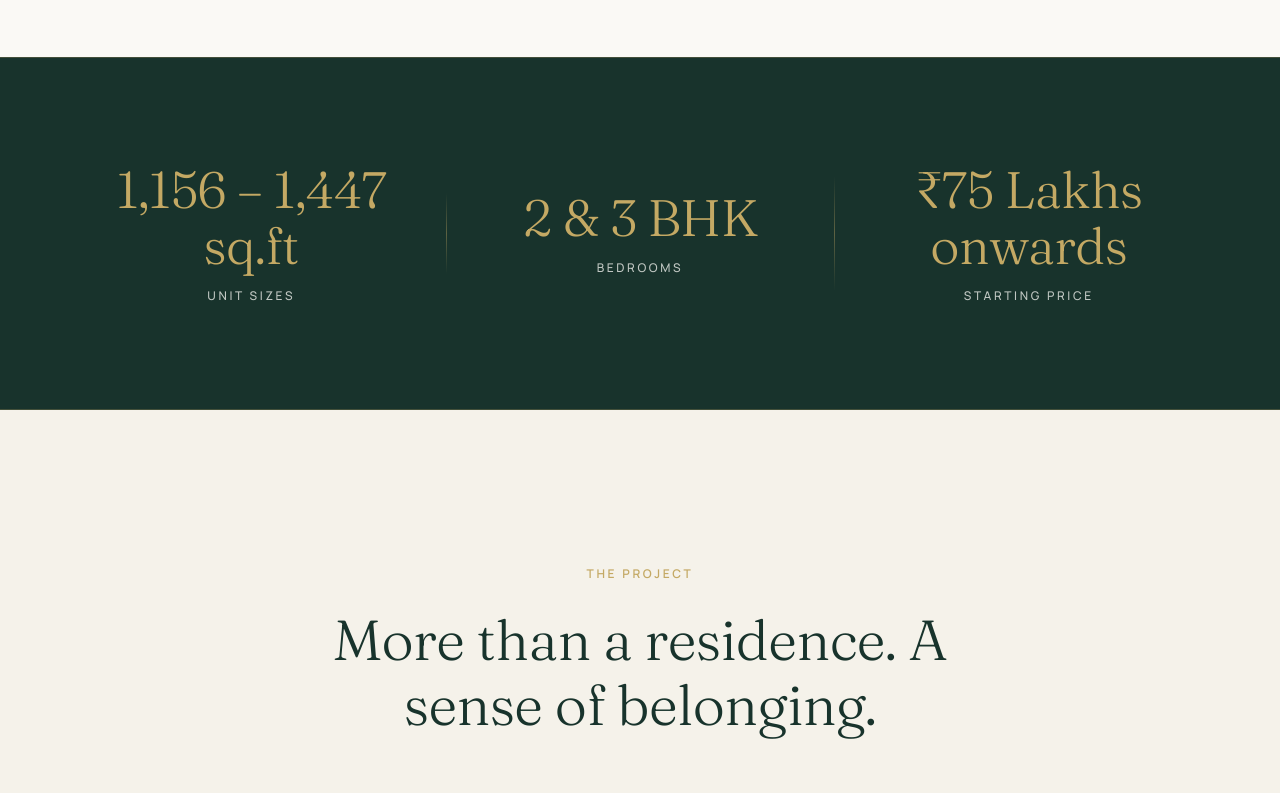
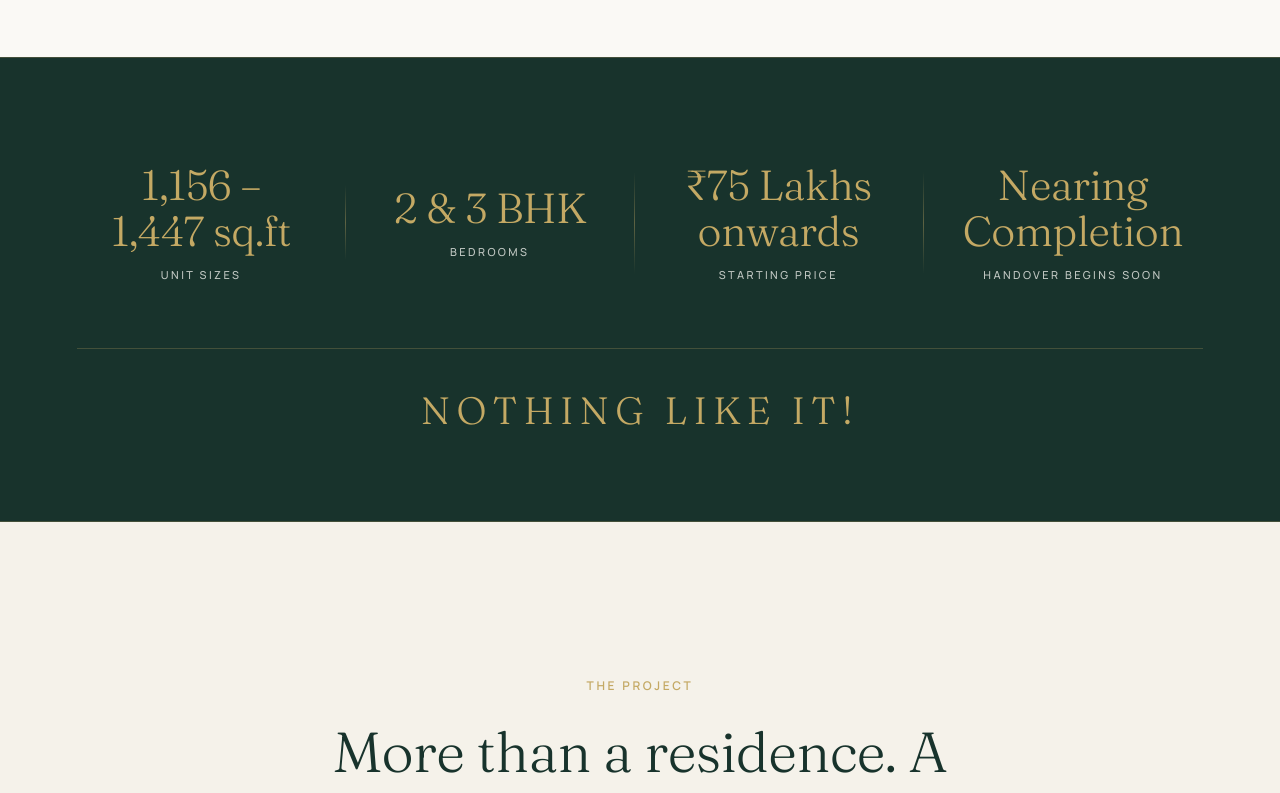
Before and after one commit to anandhmp/webstrike-atarashii-landing, a Next.js app: page / in a window 1280 px wide. Shown: the part 1400-2193 px from the top of the page. Built offline with nearby package versions, Linux system fonts and the light colour scheme.

Commit message:
feat: add Hero, Highlights, and VideoSection landing page blocks

```diff
--- a/blocks/Hero/Hero.js
+++ b/blocks/Hero/Hero.js
@@ -32,7 +32,6 @@ export default function Hero() {
       </div>
 
       <div className={styles.heroContent}>
-        <img src="/images/logo.png" alt="Atarashii Logo" className={styles.heroLogoImg} />
         <div className={styles.heroEyebrow}>Atarashii Serenity</div>
         <h1 className={styles.heroTitle}>A More Refined Way to Live</h1>
         <div className={styles.heroSub}>Nearing Completion</div>
--- a/blocks/Highlights/Highlights.js
+++ b/blocks/Highlights/Highlights.js
@@ -15,6 +15,10 @@ export default function Highlights() {
       value: '₹75 Lakhs onwards',
       label: 'Starting Price',
     },
+    {
+      value: 'Nearing Completion',
+      label: 'Handover Begins Soon',
+    },
   ];
 
   return (
@@ -28,6 +32,9 @@ export default function Highlights() {
             </div>
           ))}
         </div>
+        <div className={`${styles.tagline} reveal reveal-delay-4`}>
+          NOTHING LIKE IT!
+        </div>
       </div>
     </section>
   );
--- a/blocks/Highlights/Highlights.module.scss
+++ b/blocks/Highlights/Highlights.module.scss
@@ -8,7 +8,7 @@
 
 .statsGrid {
   display: grid;
-  grid-template-columns: repeat(3, 1fr);
+  grid-template-columns: repeat(4, 1fr);
   gap: 40px;
   align-items: center;
   text-align: center;
@@ -18,7 +18,7 @@
   padding: 24px 20px;
   position: relative;
 
-  & + .statCard {
+  &+.statCard {
     &::before {
       content: "";
       position: absolute;
@@ -33,7 +33,7 @@
 
 .statValue {
   font-family: var(--serif);
-  font-size: clamp(32px, 4vw, 52px);
+  font-size: clamp(28px, 4vw, 42px);
   font-weight: 300;
   color: var(--gold);
   line-height: 1.1;
@@ -42,12 +42,25 @@
 
 .statLabel {
   font-family: var(--sans);
-  font-size: 12px;
+  font-size: 11px;
   letter-spacing: 0.22em;
   text-transform: uppercase;
   color: rgba(250, 249, 245, 0.75);
   font-weight: 500;
   margin-top: 12px;
+}
+
+.tagline {
+  text-align: center;
+  margin-top: 40px;
+  padding-top: 32px;
+  border-top: 1px solid rgba(196, 169, 100, 0.25);
+  font-family: var(--serif);
+  font-size: clamp(22px, 3.2vw, 38px);
+  font-weight: 300;
+  letter-spacing: 0.16em;
+  text-transform: uppercase;
+  color: var(--gold);
 }
 
 @media (max-width: 800px) {
@@ -60,7 +73,7 @@
     gap: 28px;
   }
 
-  .statCard + .statCard {
+  .statCard+.statCard {
     border-top: 1px solid rgba(196, 169, 100, 0.2);
     padding-top: 32px;
 
--- a/blocks/VideoSection/VideoSection.module.scss
+++ b/blocks/VideoSection/VideoSection.module.scss
@@ -23,10 +23,10 @@
   max-width: 1240px;
   margin: 0 auto;
   aspect-ratio: 16 / 9;
-  border-radius: 8px;
+  // border-radius: 8px;
   overflow: hidden;
-  box-shadow: 0 24px 60px rgba(0, 0, 0, 0.4);
-  border: 1px solid rgba(196, 169, 100, 0.25);
+  // box-shadow: 0 24px 60px rgba(0, 0, 0, 0.4);
+  // border: 1px solid rgba(196, 169, 100, 0.25);
 }
 
 .videoIframe {
```
